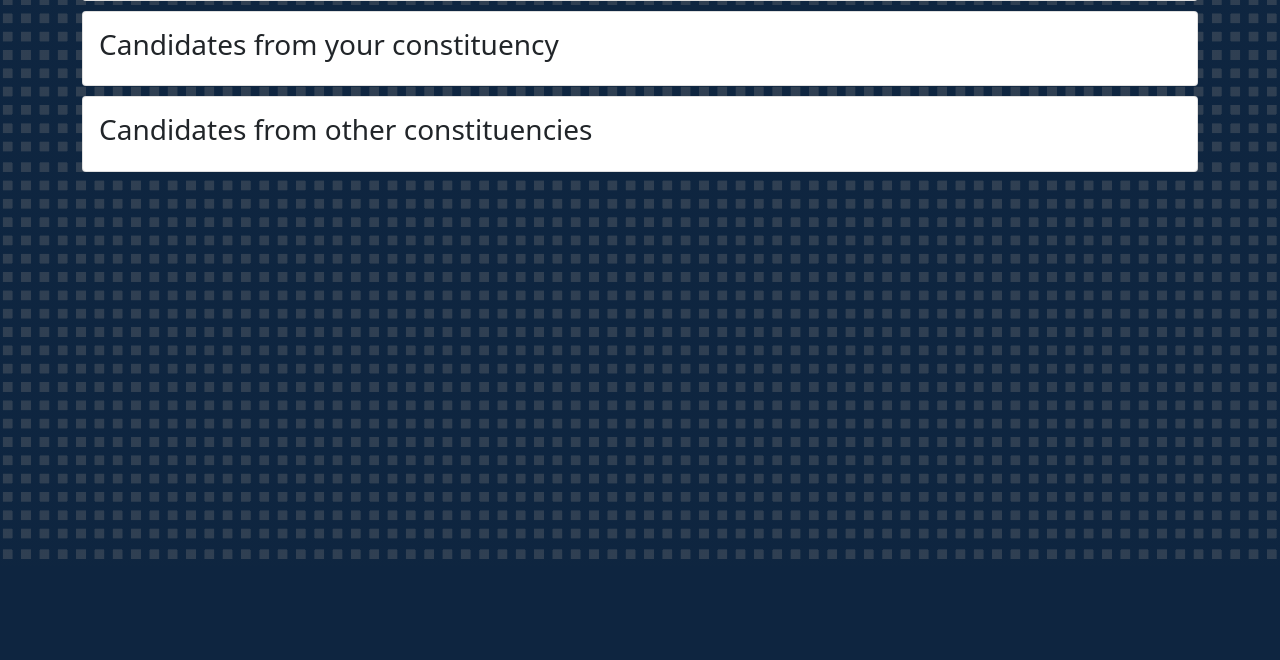
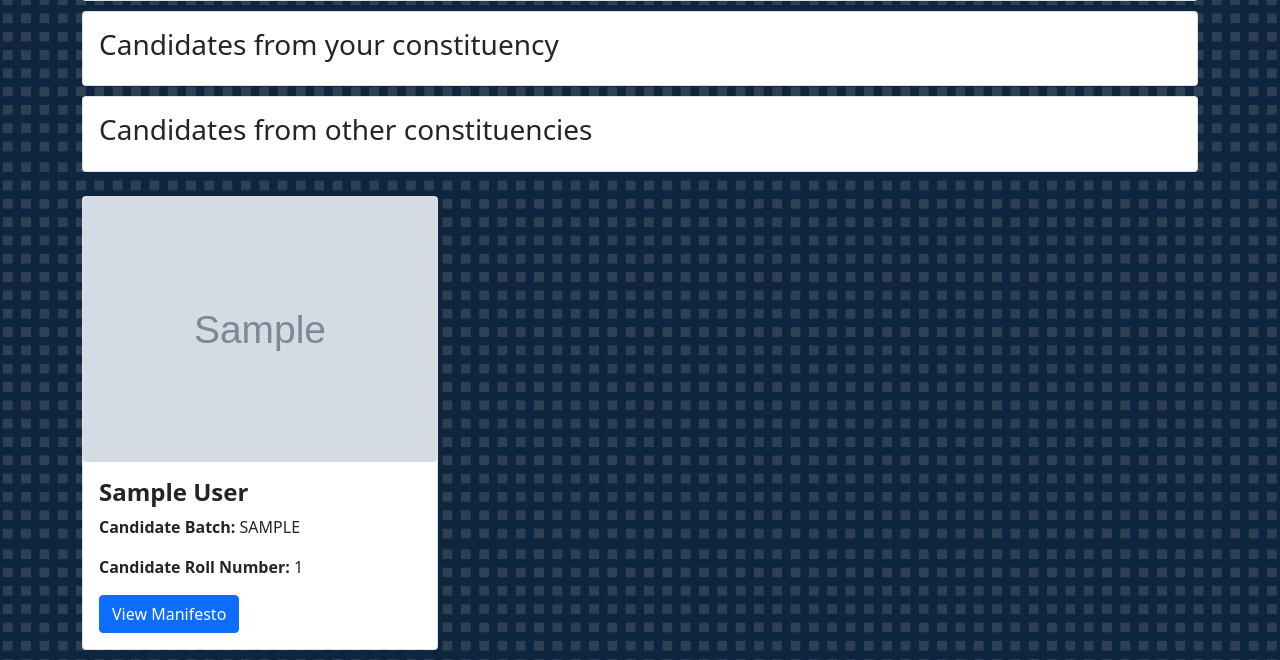
Before and after one commit to GaurangTandon/election-portal, a Flask app: page /1 in a window 1280 px wide. Shown: the part 234-894 px from the top of the page. Before the commit the page ends 793 px from the top, so only its background shows below. Run offline with Flask 2, Linux system fonts and the light colour scheme; tables that the repository leaves empty hold one stand-in row (values such as "Sample post"); grey boxes marked "Sample" are stand-in pictures; some libraries are stand-ins or nearby versions.

Commit message:
Fixed issue with template variables

```diff
--- a/backend/templates/election/election.html
+++ b/backend/templates/election/election.html
@@ -18,7 +18,7 @@
       </div>
     </div>
     <div class="row row-cols-1 d-flex row-cols-md-3 g-4" id="card-group">
-      {% for candidate in election.eligible_candidates %}
+      {% for candidate in eligible_candidates %}
       <div class="col">
         <div class="card h-100">
           <img class="img-fluid rounded" src="{{ url_for('static', filename=candidate.photo ) }}" class="card-img-top" alt="{{ url_for('static', filename='candidates/default.jpg') }}">
@@ -39,7 +39,7 @@
       </div>
     </div>
     <div class="row row-cols-1 d-flex row-cols-md-3 g-4" id="card-group">
-      {% for candidate in election.ineligible_candidates %}
+      {% for candidate in ineligible_candidates %}
       <div class="col">
         <div class="card h-100">
           <img class="img-fluid rounded" src="{{ url_for('static', filename=candidate.photo ) }}" class="card-img-top" alt="{{ url_for('static', filename='candidates/default.jpg') }}">
```
